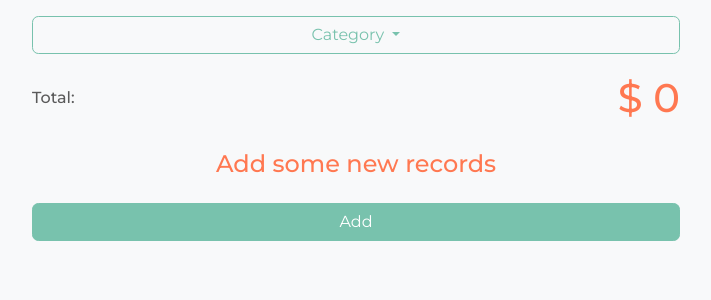
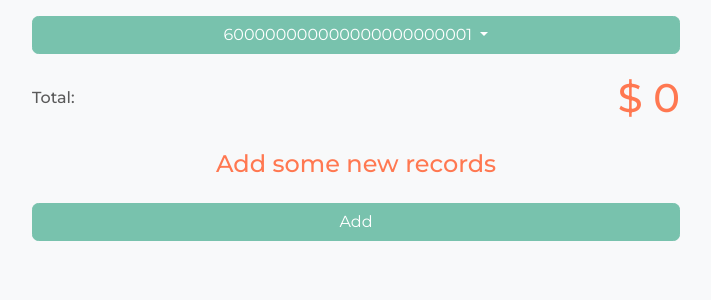
Before and after one commit to heidichen90/expense-tracker, a Node server app: page /filter/600000000000000000000001 in a window 1280 px wide. Shown: the part 56-356 px from the top of the page, without its empty margins (284-995 px from the left). Run offline with Node 20, Linux system fonts and the light colour scheme; data comes from the database, SQL or seed files in the repository; data that the repository does not hold is empty; some libraries are stand-ins or nearby versions.

Commit message:
edit filter toggle

```diff
--- a/routes/modules/home.js
+++ b/routes/modules/home.js
@@ -38,11 +38,14 @@ router.get("/", (req, res) => {
 
 //filter a category
 router.get("/filter/:category", async (req, res) => {
+  try {
     const categoryParam = req.params.category;
     let records = await Record.find({ category: categoryParam })
       .populate("categoryId")
       .lean();
     const categoryList = await Category.find().lean().sort({ _id: "asc" });
+
+    console.log(categoryList);
 
     records.forEach((e) => {
       e.iconClass = e.categoryId.icon_class;
@@ -50,12 +53,16 @@ router.get("/filter/:category", async (req, res) => {
 
     const totalAmount = getTotalAmount(records);
 
-  res.render("index", { records, categoryList, totalAmount });
-
-  // .catch((error) => {
-  //   console.log(error);
-  //   res.render("error", { error });
-  // });
+    res.render("index", {
+      records,
+      category: categoryList,
+      totalAmount,
+      selectedCategory: categoryParam,
+    });
+  } catch {
+    console.log(error);
+    res.render("error", { error });
+  }
 });
 
 module.exports = router;
--- a/views/index.hbs
+++ b/views/index.hbs
@@ -1,9 +1,9 @@
 <div class="container d-flex flex-column align-items-center">
     <!-- Dropdown filter -->
     <div class="dropdown container-dropdown">
-      <button class="btn btn-outline-primary dropdown-toggle" type="button" id="dropdownMenuButton" data-toggle="dropdown"
+      <button class="btn dropdown-toggle {{#if selectedCategory}}btn-primary{{else}}btn-outline-primary{{/if}}" type="button" id="dropdownMenuButton" data-toggle="dropdown"
         aria-haspopup="true" aria-expanded="false" style="width: 100%;">
-        Category
+        {{#if selectedCategory}}{{selectedCategory}}{{else}}Category{{/if}}
       </button>
       <div class="dropdown-menu" aria-labelledby="dropdownMenuButton" style="width: 100%;">
         {{#each category}}
```
Lines whose indentation alone changed are shown as unchanged.
